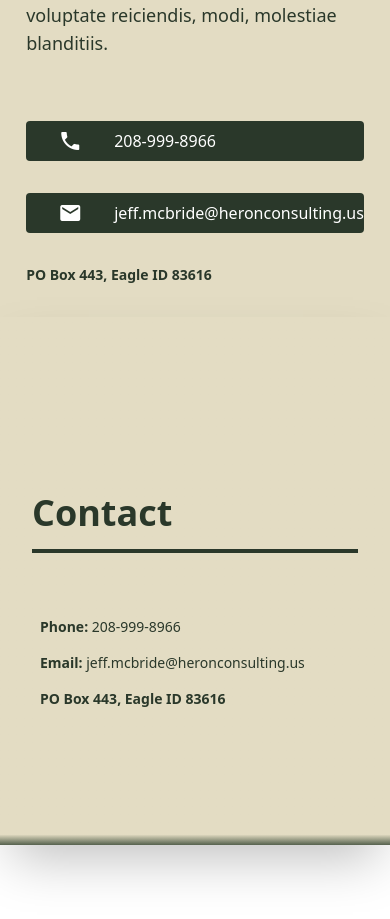
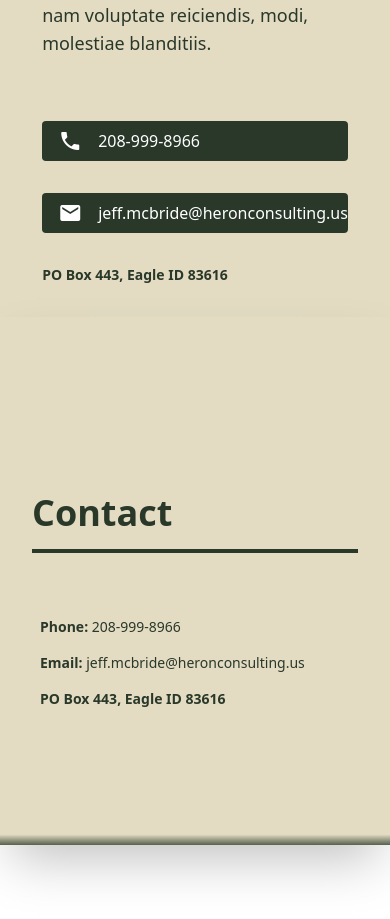
Before and after one commit to KylePep/consultant-jeff, a Vue app: page /contact in a window 390 px wide. Shown: the part 2084-3003 px from the top of the page. Built offline with nearby package versions, Linux system fonts and the light colour scheme.

Commit message:
padding on contact buttons

```diff
--- a/src/views/ContactView.vue
+++ b/src/views/ContactView.vue
@@ -50,13 +50,13 @@ import SectionLayout from "@/layouts/SectionLayout.vue";
 
           <ul class="space-y-8">
             <a href="tel:2089998966" class="flex items-center bg-fbGreen py-1 text-white rounded">
-              <i class="mdi mdi-phone text-2xl px-8"></i>
+              <i class="mdi mdi-phone text-2xl px-4 lg:px-8"></i>
               208-999-8966
             </a>
 
             <a href="mailto:jeff.mcbride@heronconsulting.us"
               class="flex items-center bg-fbGreen py-1 text-white rounded">
-              <i class="mdi mdi-email text-2xl px-8"></i>
+              <i class="mdi mdi-email text-2xl px-4 lg:px-8"></i>
               jeff.mcbride@heronconsulting.us
             </a>
             <li class="font-semibold text-sm lg:text-xl">
```
